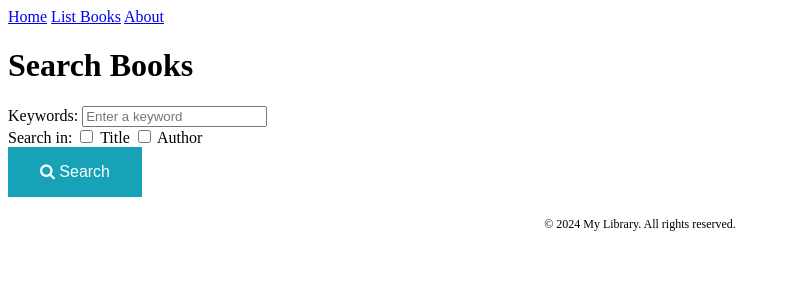
After one commit to reaenm/CS471, a Django app: page /books/search/ in a window 1280 px wide. The commit adds this page. Shown: the top 300 px of the page, without its empty margins (0-787 px from the left). Run offline with Django 5.2, Linux system fonts and the light colour scheme.

Commit message:
Added search functionality and bookList.html for Lab 6

```diff
--- a/apps/bookmodule/urls.py
+++ b/apps/bookmodule/urls.py
@@ -2,6 +2,7 @@ from django.urls import path
 from . import views
 
 urlpatterns = [
+    path('search/', views.search_books, name='books.search'),
     path('', views.index, name='books.index'),
     path('list_books/', views.list_books, name='books.list_books'),
     path('<int:bookId>/', views.viewbook, name='books.view_one_book'),
--- a/apps/bookmodule/views.py
+++ b/apps/bookmodule/views.py
@@ -49,3 +49,27 @@ def aboutus(request):
 
 def list_books(request):
     return render(request, 'bookmodule/list_books.html')  # Use the list_books.html template
+
+def search_books(request):
+    if request.method == "POST":
+        keyword = request.POST.get('keyword', '').lower()
+        search_title = 'option1' in request.POST
+        search_author = 'option2' in request.POST
+
+        # Example list of books (replace with database queries if needed)
+        books = [
+            {'id': 1, 'title': 'Django Unleashed', 'author': 'Andrew Pinkham'},
+            {'id': 2, 'title': 'Two Scoops of Django', 'author': 'Audrey Roy'},
+            {'id': 3, 'title': 'Python Crash Course', 'author': 'Eric Matthes'},
+        ]
+
+        # Filter books based on the search criteria
+        results = []
+        for book in books:
+            if (search_title and keyword in book['title'].lower()) or \
+               (search_author and keyword in book['author'].lower()):
+                results.append(book)
+
+        return render(request, 'bookmodule/bookList.html', {'books': results})
+
+    return render(request, 'bookmodule/search.html')
--- /dev/null
+++ b/apps/templates/bookmodule/search.html
@@ -0,0 +1,40 @@
+{% extends "layouts/base.html" %}
+{% load static %}
+
+{% block title %} Search Books {% endblock title %}
+
+{% block stylesheets %}
+<style>
+    .searchForm {
+        margin-top: 20px;
+    }
+    button {
+        color: #fff;
+        background-color: #17a2b8;
+        border: none;
+        padding: 16px 32px;
+        font-size: 16px;
+        cursor: pointer;
+        transition-duration: 0.4s;
+    }
+    button:hover {
+        background-color: green;
+        color: white;
+    }
+</style>
+{% endblock stylesheets %}
+
+{% block content %}
+<h1>Search Books</h1>
+<form class="searchForm" method="post">
+    {% csrf_token %}
+    <label>Keywords:</label>
+    <input type="text" name="keyword" placeholder="Enter a keyword" required>
+    <br>
+    <label>Search in:</label>
+    <input type="checkbox" name="option1"> Title
+    <input type="checkbox" name="option2"> Author
+    <br>
+    <button type="submit"><i class="fa fa-search" aria-hidden="true"></i> Search</button>
+</form>
+{% endblock content %}
--- a/apps/templates/layouts/base.html
+++ b/apps/templates/layouts/base.html
@@ -10,6 +10,7 @@
   <meta charset="UTF-8">
   <link rel="stylesheet" href="{% static 'styles.css' %}"> <!-- include css file -->
   {% block stylesheets %}{% endblock stylesheets %}
+  <link rel="stylesheet" href="https://cdnjs.cloudflare.com/ajax/libs/font-awesome/4.7.0/css/font-awesome.min.css">
 </head>
 <body>
     {% include "includes/header.html" %}
```
Also changed, not shown: apps/templates/bookmodule/bookList.html (added, +20 -0 lines), 5 other files.
